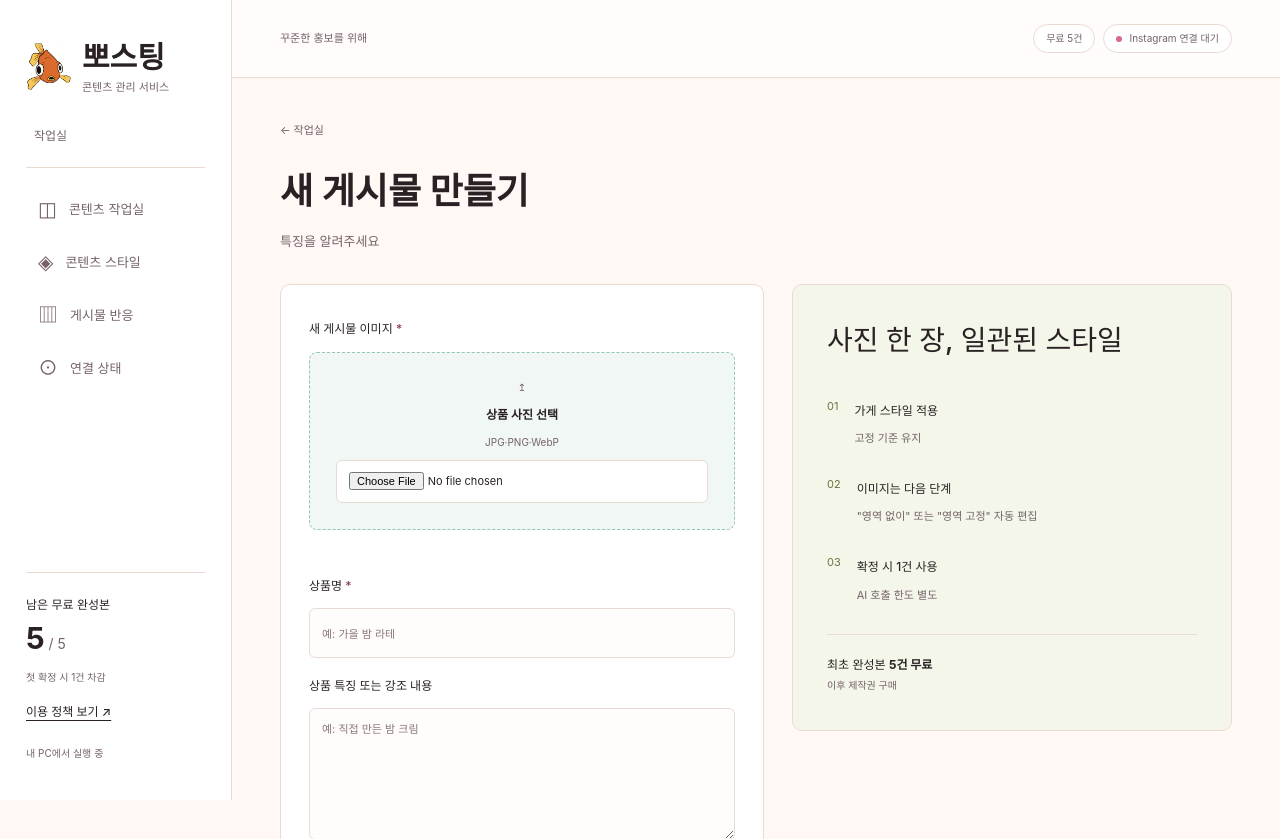
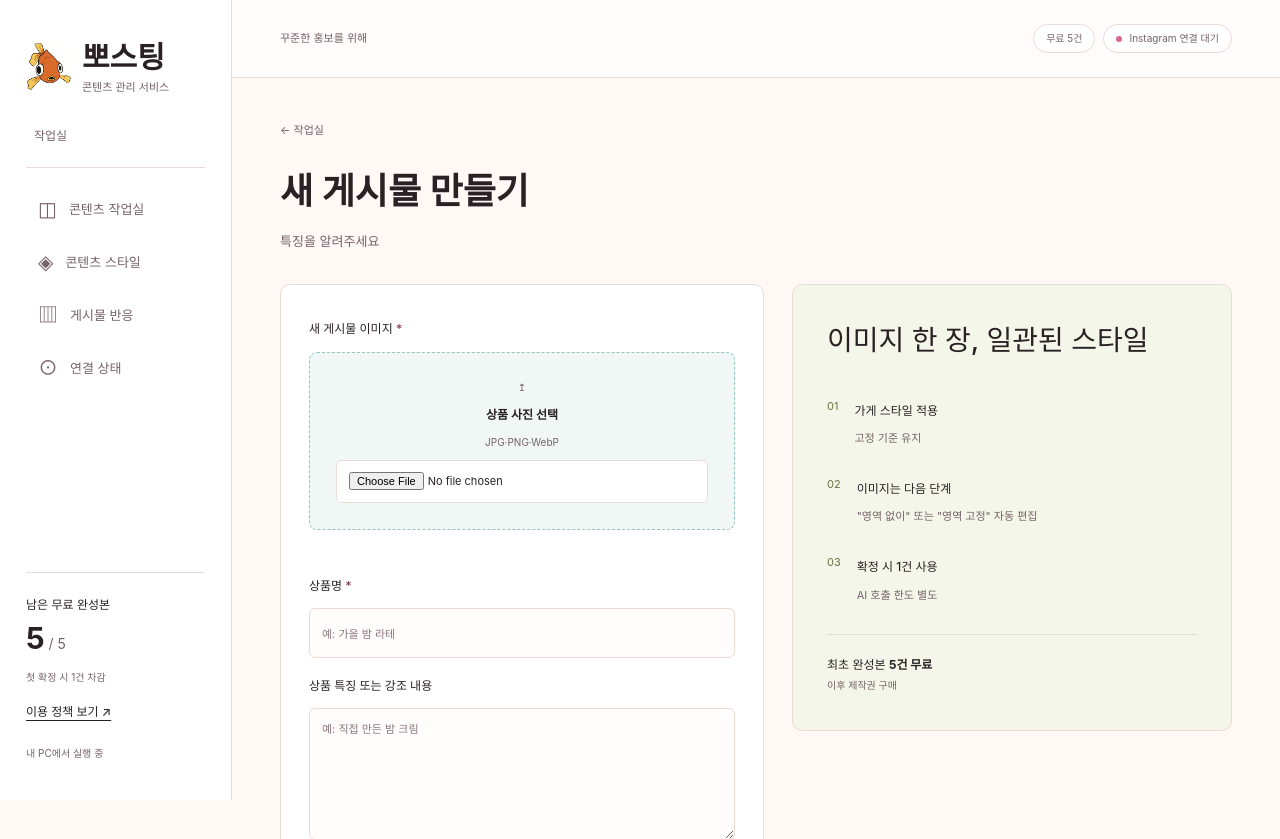
Before and after one commit to JINzinzara/content-marketing-ai, a FastAPI app: page /posts/new in a window 1280 px wide. Shown: the top 839 px of the page. Run offline with FastAPI, Linux system fonts and the light colour scheme; data comes from the database, SQL or seed files in the repository; some web fonts are replaced.

Commit message:
fix: UI 문구 수정 v2

```diff
--- a/app/templates/_image_editor.html
+++ b/app/templates/_image_editor.html
@@ -24,7 +24,7 @@
 <input type="hidden" name="csrf" value="{{ csrf }}"><input type="hidden" name="revision" value="{{ post.revision }}">
 <input type="hidden" id="mask-points" name="mask_points" value="[]">
 <label class="check"><input type="checkbox" name="confirmed" value="yes" required><span>생성 1회 동의</span></label>
-<button class="button primary" type="submit" {% if image_block %}disabled{% endif %}>{{ '다른 후보 만들기' if images else '이미지 후보 생성' }}</button>
+<button class="button primary" type="submit" {% if image_block %}disabled{% endif %}>{{ '다른 이미지 생성' if images else '이미지 후보 생성' }}</button>
 <small id="image-attempts" class="muted">생성 {{ images|length }}/{{ image_limit }}회 · 실패 포함</small>
 <p id="image-block" class="help-text" role="status">{{ image_block }}</p>
 <button id="image-block-info" class="text-button" type="button" {% if not image_block %}hidden{% endif %}>안내 보기</button>
--- a/app/templates/new.html
+++ b/app/templates/new.html
@@ -10,5 +10,5 @@
 {% include '_style_choices.html' %}
 <label for="aspect">이미지 규격</label><select id="aspect" name="aspect"><option value="portrait">피드 세로형 · 4:5</option><option value="square">피드 정사각형 · 1:1</option></select><input type="hidden" name="layout" value="split">
 <button class="button primary" type="submit" {% if remaining == 0 %}disabled{% endif %}>{{ 'AI 초안 만들기' if cfg.ai_ready else '미리보기 만들기' }} →</button><small class="muted">{{ '게시 전 직접 확인' if cfg.ai_ready else '입력 문구로 시작' }}</small>
-</form><aside class="panel guide-card"><h2>사진 한 장, 일관된 스타일</h2><div class="guide-point"><span>01</span><div><strong>가게 스타일 적용</strong><p>고정 기준 유지</p></div></div><div class="guide-point"><span>02</span><div><strong>이미지는 다음 단계</strong><p>"영역 없이" 또는 "영역 고정" 자동 편집</p></div></div><div class="guide-point"><span>03</span><div><strong>확정 시 1건 사용</strong><p>AI 호출 한도 별도</p></div></div><div class="quota-note">최초 완성본 <strong>5건 무료</strong><br><small>이후 제작권 구매</small></div></aside></div>
+</form><aside class="panel guide-card"><h2>이미지 한 장, 일관된 스타일</h2><div class="guide-point"><span>01</span><div><strong>가게 스타일 적용</strong><p>고정 기준 유지</p></div></div><div class="guide-point"><span>02</span><div><strong>이미지는 다음 단계</strong><p>"영역 없이" 또는 "영역 고정" 자동 편집</p></div></div><div class="guide-point"><span>03</span><div><strong>확정 시 1건 사용</strong><p>AI 호출 한도 별도</p></div></div><div class="quota-note">최초 완성본 <strong>5건 무료</strong><br><small>이후 제작권 구매</small></div></aside></div>
 {% endblock %}
```
